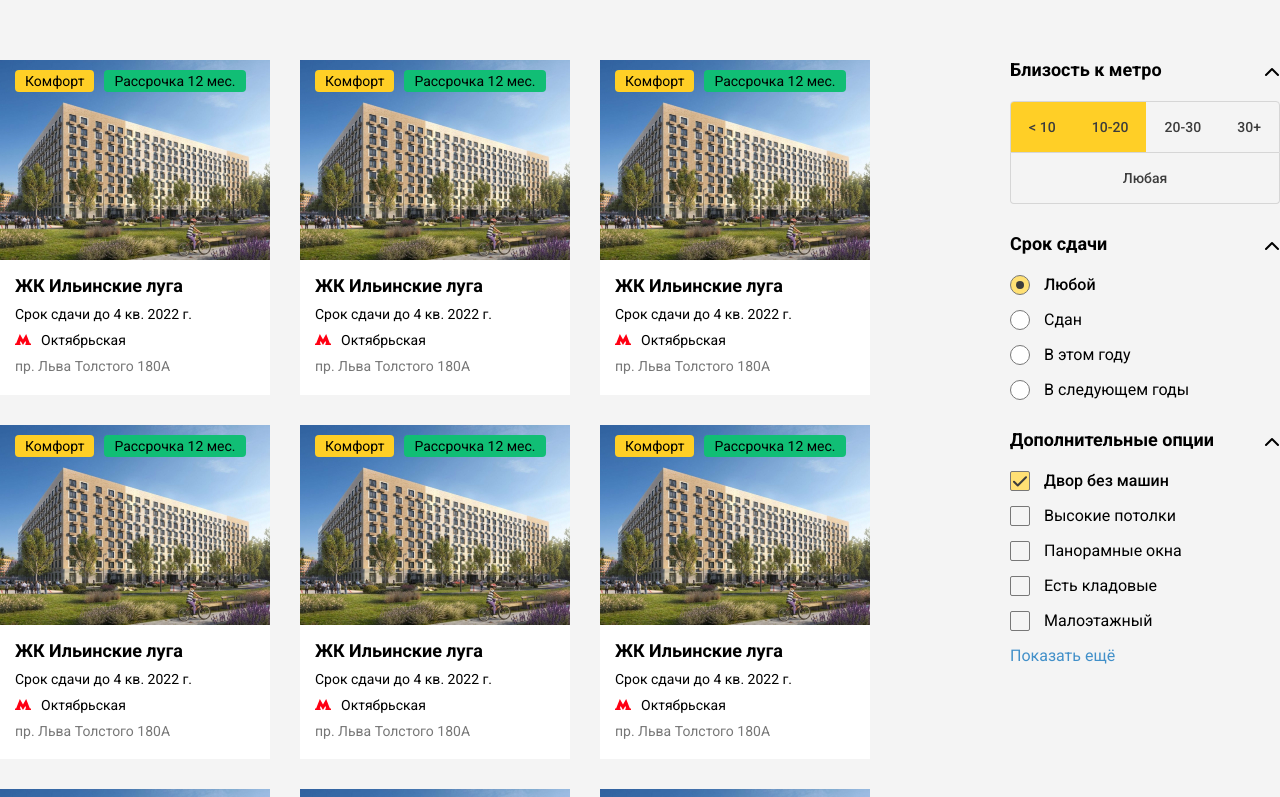
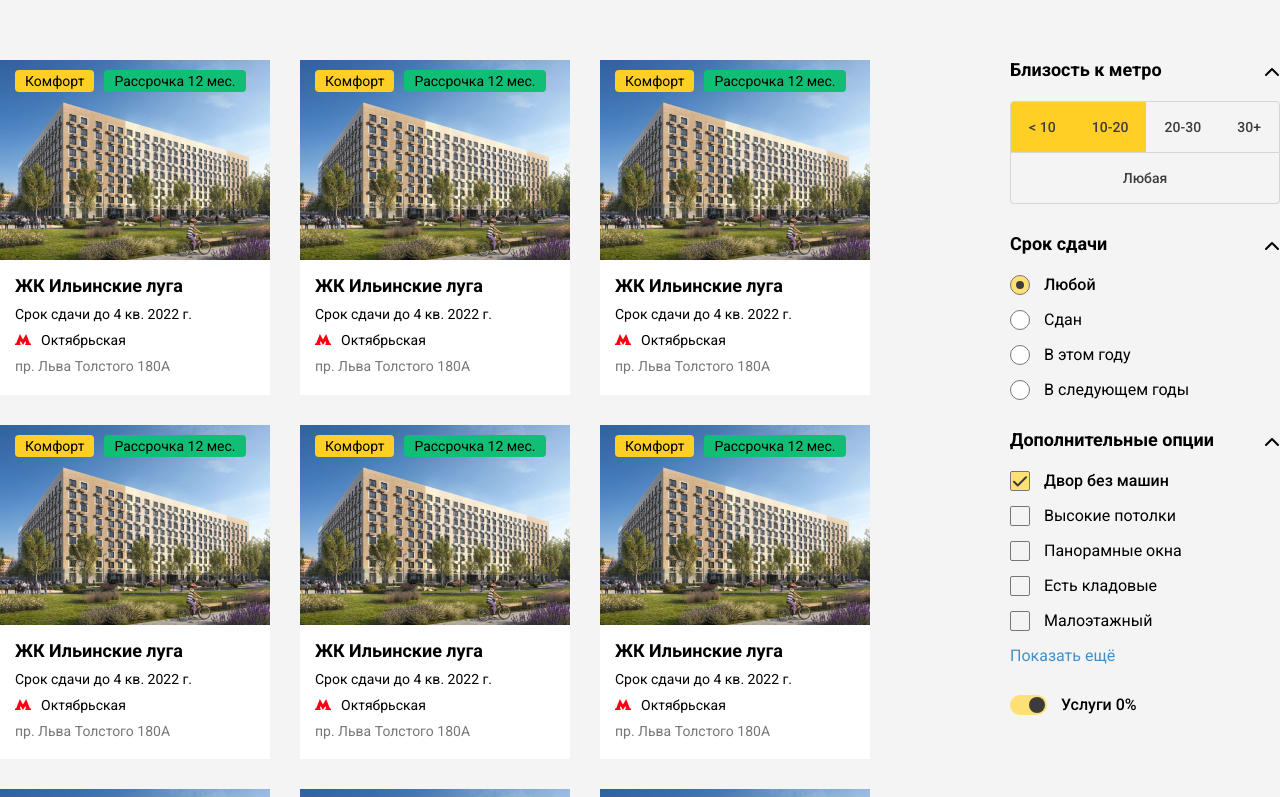
Before and after one commit to shums89/real-estate-website, a plain HTML site: page index.html in a window 1280 px wide. Shown: the top 797 px of the page. Drawn offline with Linux system fonts and the light colour scheme.

Commit message:
Верстка toggle переключателя "Услуги"

```diff
--- a/css/main.css
+++ b/css/main.css
@@ -337,3 +337,51 @@ a.card-link:hover {
   color: #007fda;
   text-decoration: underline;
 }
+
+.toggle {
+  cursor: pointer;
+}
+.toggle__real {
+  width: 1px;
+  height: 1px;
+  position: absolute;
+  opacity: 0;
+  appearance: none;
+}
+.toggle__fake {
+  position: relative;
+  display: inline-block;
+  margin-right: 10px;
+  width: 37px;
+  height: 20px;
+  background: #c4c4c4;
+  border-radius: 10px;
+  vertical-align: bottom;
+}
+.toggle__fake::before {
+  position: absolute;
+  top: 2px;
+  left: 2px;
+  content: "";
+  width: 16px;
+  height: 16px;
+  background: #3c3c3c;
+  border-radius: 50%;
+  transition: all 0.2s ease-in;
+}
+.toggle__real:checked + .toggle__fake {
+  background: #ffe074;
+}
+.toggle__real:checked + .toggle__fake::before {
+  left: 19px;
+  /* right: 2px; */
+}
+.toggle__title {
+  font-weight: 400;
+  font-style: 16px;
+  line-height: 1.18;
+  color: #000000;
+}
+.toggle__real:checked ~ .toggle__title {
+  font-weight: 500;
+}
--- a/index.html
+++ b/index.html
@@ -261,49 +261,61 @@
           </div>
           <div class="widget__body">
             <label class="checkbox">
-              <input type="checkbox" class="checkbox__real" name="term" checked>
+              <input type="checkbox" class="checkbox__real" name="vakue-01" checked>
               <span class="checkbox__fake"></span>
               <span class="checkbox__title">Двор без машин</span>
             </label>
             <label class="checkbox">
-              <input type="checkbox" class="checkbox__real" name="term">
+              <input type="checkbox" class="checkbox__real" name="vakue-02">
               <span class="checkbox__fake"></span>
               <span class="checkbox__title">Высокие потолки</span>
             </label>
             <label class="checkbox">
-              <input type="checkbox" class="checkbox__real" name="term">
+              <input type="checkbox" class="checkbox__real" name="vakue-03">
               <span class="checkbox__fake"></span>
               <span class="checkbox__title">Панорамные окна</span>
             </label>
             <label class="checkbox">
-              <input type="checkbox" class="checkbox__real" name="term">
+              <input type="checkbox" class="checkbox__real" name="vakue-04">
               <span class="checkbox__fake"></span>
               <span class="checkbox__title">Есть кладовые</span>
             </label>
             <label class="checkbox">
-              <input type="checkbox" class="checkbox__real" name="term">
+              <input type="checkbox" class="checkbox__real" name="vakue-05">
               <span class="checkbox__fake"></span>
               <span class="checkbox__title">Малоэтажный</span>
             </label>
             <div class="widget__hidden">
               <label class="checkbox">
-                <input type="checkbox" class="checkbox__real" name="term">
+                <input type="checkbox" class="checkbox__real" name="vakue-06">
                 <span class="checkbox__fake"></span>
                 <span class="checkbox__title">Дополнительный пункт 1</span>
               </label>
               <label class="checkbox">
-                <input type="checkbox" class="checkbox__real" name="term">
+                <input type="checkbox" class="checkbox__real" name="vakue-07">
                 <span class="checkbox__fake"></span>
                 <span class="checkbox__title">Дополнительный пункт 2</span>
               </label>
               <label class="checkbox">
-                <input type="checkbox" class="checkbox__real" name="term">
+                <input type="checkbox" class="checkbox__real" name="vakue-08">
                 <span class="checkbox__fake"></span>
                 <span class="checkbox__title">Дополнительный пункт 3</span>
               </label>
             </div>
             <button class="widget__show-hidden">Показать ещё</button>
+          </div>
+        </div>
+        <!-- // Widget -->
 
+        <!-- Widget -->
+        <div class="widget">
+          <div class="widget__body">
+              <label class="toggle">
+                <input type="checkbox" class="toggle__real" name="comission" checked>
+                <span class="toggle__fake"></span>
+                <span class="toggle__title">Услуги 0%</span>
+              </label>
+            </div>
           </div>
         </div>
         <!-- // Widget -->
```
